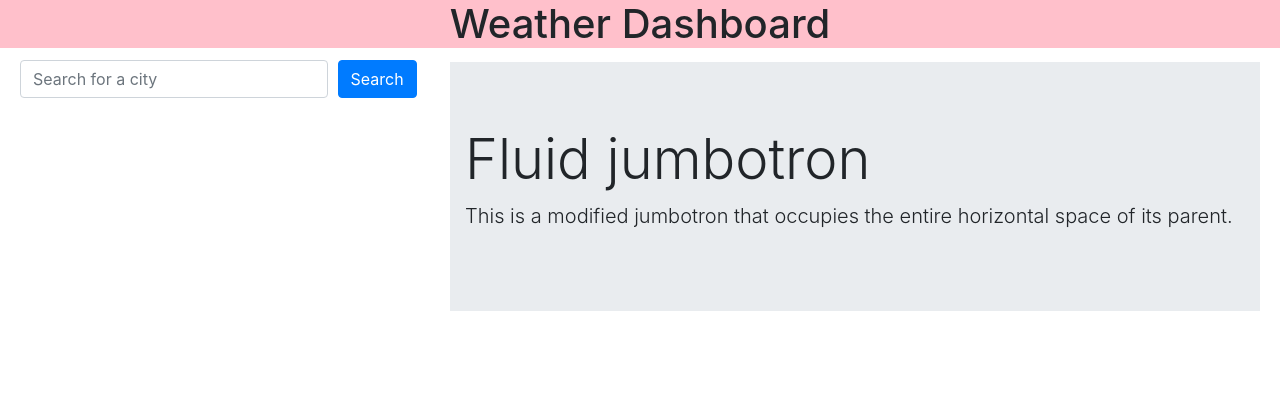
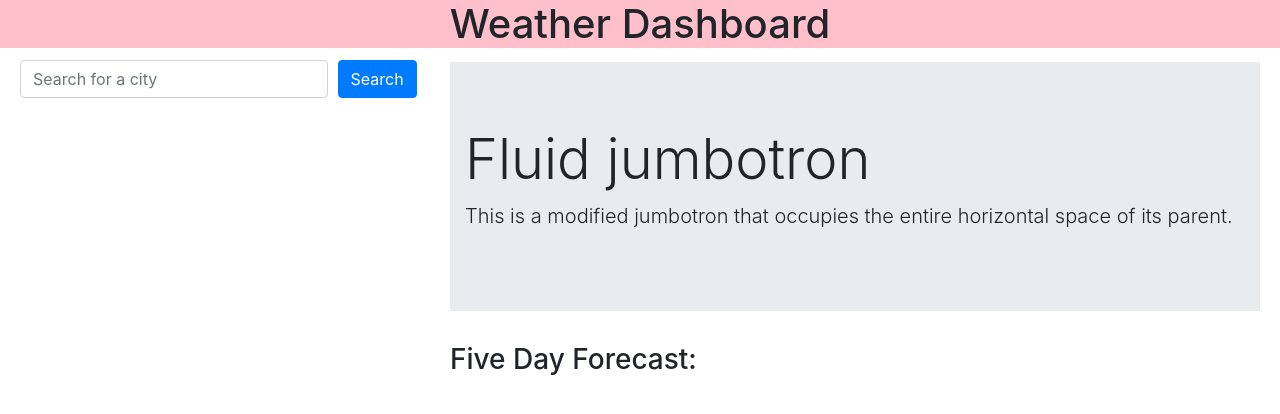
Before and after one commit to kaitlinkenney/weatherdashboard, a plain HTML site: page index.html in a window 1280 px wide. Drawn offline with nearby package versions, Linux system fonts and the light colour scheme.

Commit message:
five day forecast empty

```diff
--- a/index.html
+++ b/index.html
@@ -33,6 +33,8 @@
         </div>
       </div>
 
+    <h3> Five Day Forecast: </h3>
+
 </body>
 
 </html>
--- a/style.css
+++ b/style.css
@@ -2,3 +2,7 @@ h1 {
     background-color: pink;
     text-align: center;
 }
+
+h3 {
+    margin-left: 450px;
+}
```
